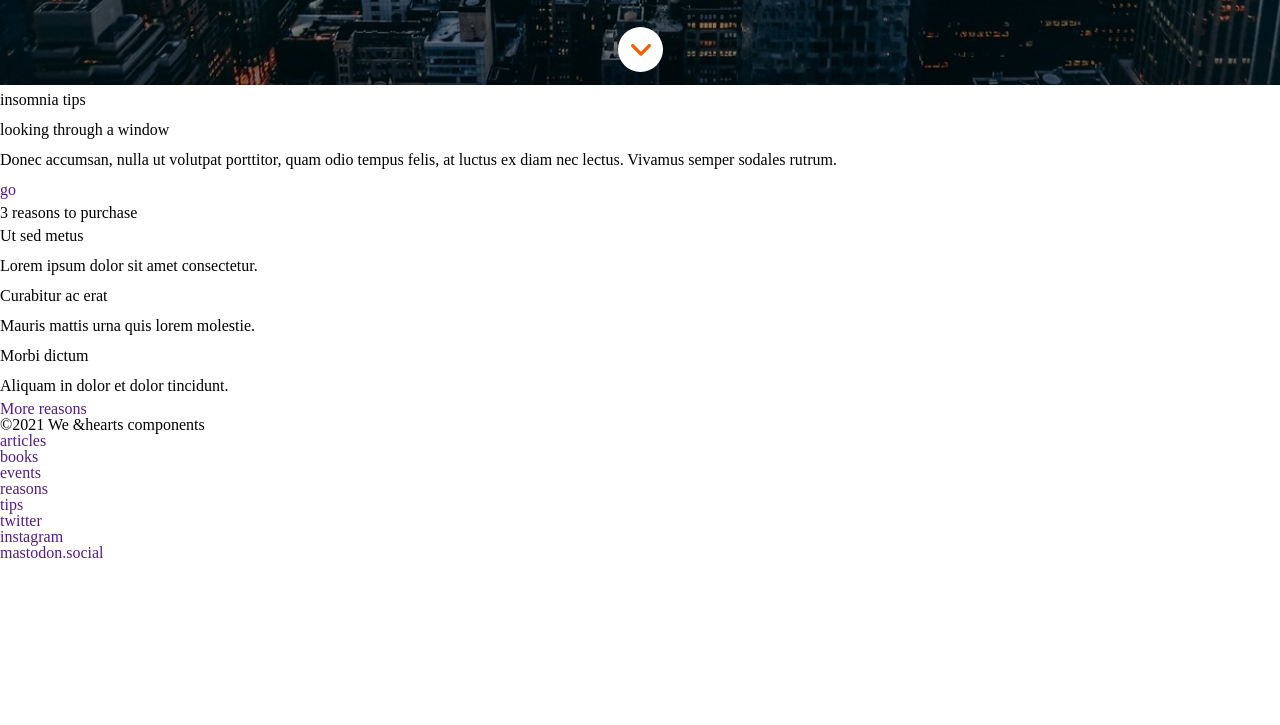
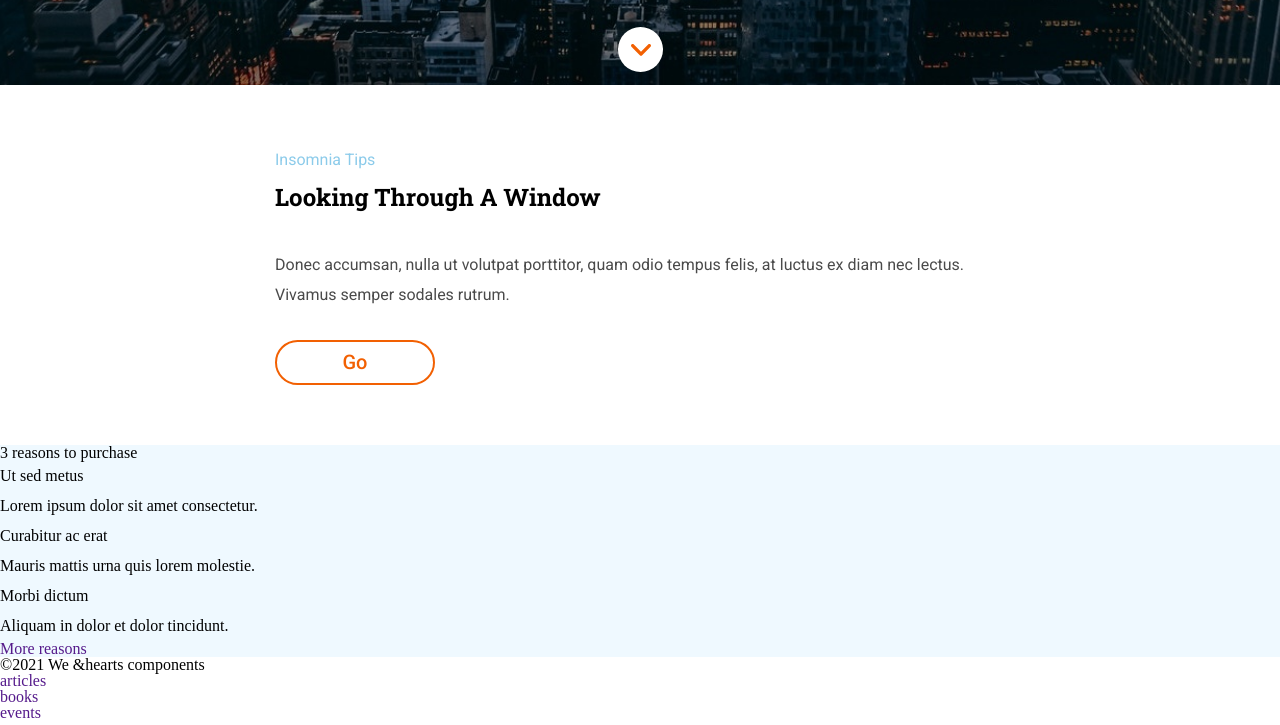
Before and after one commit to Adalab/modulo-1-evaluacion-final-Okia02, a website: page public/index.html in a window 1280 px wide. Shown: the part 715-1440 px from the top of the page. Before the commit the page ends 1276 px from the top, so only its background shows below. Drawn offline with Linux system fonts and the light colour scheme.

Commit message:
create main module2

```diff
--- a/public/index.html
+++ b/public/index.html
@@ -49,23 +49,26 @@
 
 
     <main class="main">
-      <aside class="extra__top">
-        <article class="extra">
-          <small class="extra__tips">insomnia tips</small>
+      <main class="main">
 
-          <div class="extra__news">
-            <h2 class="extra__news--title">looking through a window</h2>
-            <p class="extra__news--text">
-              Donec accumsan, nulla ut volutpat porttitor, quam odio tempus felis, at
-              luctus ex diam nec lectus. Vivamus semper sodales rutrum.
+        <aside class="main__top">
+
+          <article class="module2">
+
+            <small class="module2__tips">insomnia tips</small>
+
+            <div class="module2__news">
+              <h2 class="module2__news--title">looking through a window</h2>
+              <p class="module2__news--text">
+                Donec accumsan, nulla ut volutpat porttitor, quam odio tempus felis,
+                at luctus ex diam nec lectus. Vivamus semper sodales rutrum.
               </p>
             </div>
 
-          <div class="extra__btn">
-            <span class="extra__btn--box"
-              ><a class="extra__btn--link" href="">go</a></span
-            >
-          </div>
+
+              <span class="module2__btn"
+                ><a class="module2__btn--link" href="">go</a></span>
+
           </article>
         </aside>
 
@@ -75,28 +78,29 @@
           </div>
 
           <div class="info__article">
-          <article class="reason">
-            <h3 class="reason__title">Ut sed metus</h3>
-            <p class="reason__text">Lorem ipsum dolor sit amet consectetur.</p>
+            <article class="module3">
+              <h3 class="module3__title">Ut sed metus</h3>
+              <p class="module3__text">Lorem ipsum dolor sit amet consectetur.</p>
             </article>
 
-          <article class="reason">
-            <h3 class="reason__title">Curabitur ac erat</h3>
-            <p class="reason__text">Mauris mattis urna quis lorem molestie.</p>
+            <article class="module3">
+              <h3 class="module3__title">Curabitur ac erat</h3>
+              <p class="module3__text">Mauris mattis urna quis lorem molestie.</p>
             </article>
 
-          <article class="reason">
-            <h3 class="reason__title">Morbi dictum</h3>
-            <p class="reason__text">Aliquam in dolor et dolor tincidunt.</p>
+            <article class="module3">
+              <h3 class="module3__title">Morbi dictum</h3>
+              <p class="module3__text">Aliquam in dolor et dolor tincidunt.</p>
             </article>
           </div>
 
-        <div class="info__btn">
-          <span class="info__btn--box"
-            ><a class="info__btn--link" href="">More reasons</a></span
+          <div class="module3__btn">
+            <span class="module3__btn--box"
+              ><a class="module3__btn--link" href="">More reasons</a></span
             >
           </div>
         </section>
+      </main>
 
     </main>
 
--- a/src/scss/core/_variables.scss
+++ b/src/scss/core/_variables.scss
@@ -6,14 +6,23 @@ $navyBlue: #0271bc;
 $darkBlue: #304268;
 $black: #000;
 
-/*FONT-WEIGHT*/
-$RegularFontWeight: 400;
-$MediumFontWeight: 500;
+/*FONT-FAMILY*/
+$fontBold: 'Roboto Slab', serif;
+$fontRegular: 'Roboto', sans-serif;
+$fontMedium: 'Roboto', sans-serif;
 
-/*FONT-FAMILY*/
-$fontBold: "Roboto Slab", serif;
-$fontRegular: "Roboto", sans-serif, $RegularFontWeight;
-$fontMedium: "Roboto", sans-serif, $MediumFontWeight;
+/*ROBOTO FONT MIXINS*/
+
+@mixin robotoRegular {
+  font-family: $fontRegular;
+  font-weight: 400;
+}
+@mixin robotoMedium {
+  font-family: $fontMedium;
+  font-weight: 500;
+}
+
+
 
 /*FONT-SIZE*/
 $bigFont: 42px;
@@ -32,7 +41,10 @@ $adalabUrl: url("https://adalab.es");*/
 
 /*TITLES IN PAGE.HTML*/
 @mixin titleMain {
-  font: $black $fontBold $titleFont;
+  font-family: $fontBold;
+  font-size: $titleFont;
+  color: $black;
+  text-transform: capitalize;
   @media all and (min-width: 768px) {
     font: $tabletTitleFont;
     line-height: 45px;
--- a/src/scss/layout/_header.scss
+++ b/src/scss/layout/_header.scss
@@ -44,7 +44,7 @@
     }
   }
   &__subtitle {
-    font-family: $fontRegular;
+    @include robotoRegular;
     font-size: $basicFont;
     text-transform: none;
     @media all and (min-width: 768px) {
--- a/src/scss/layout/_page.scss
+++ b/src/scss/layout/_page.scss
@@ -0,0 +1,69 @@
+.main {
+  &__top {
+    background-color: $white;
+  }
+  &__bottom {
+    background-color: #eff9ff;
+  }
+}
+.module2 {
+  padding-left: 15px;
+  text-align: left;
+  margin-top: 30px;
+  @media all and (min-width: 768px) {
+    padding-left: 39px;
+  }
+  @media all and (min-width: 1024px) {
+    padding-left: 275px;
+    margin-top: 60px;
+  }
+  &__tips {
+    color: $lightBlue;
+    text-transform: capitalize;
+    @include robotoRegular;
+  }
+  &__news {
+    &--title {
+      margin-bottom: 15px;
+      @include titleMain;
+      @media all and (min-width: 768px) {
+        margin-bottom: 30px;
+      }
+    }
+    &--text {
+      color: #4a4a4a;
+      @include robotoRegular;
+      padding-right: 15px;
+      @media all and (min-width: 768px) {
+        padding-right: 60px;
+      }
+      @media all and (min-width: 1024px) {
+        padding-right: 275px;
+      }
+    }
+  }
+  &__btn {
+    width: 76px;
+    height: 45px;
+    border: 2px solid $brightOrange;
+    border-radius: 22.5px;
+    margin: 30px 0 45px 0;
+    display: flex;
+    justify-content: center;
+    align-items: center;
+    @media all and (min-width: 768px) {
+      width: 91px;
+      margin-bottom: 60px;
+    }
+    @media all and (min-width: 1280px) {
+      width: 160px;
+    }
+    &--link {
+      color: $brightOrange;
+      font-size: $btnFont;
+      @include robotoMedium;
+      line-height: 45px;
+      text-transform: capitalize;
+    }
+  }
+}
```
Also changed, not shown: src/html/partials/main.html (+29 -25 lines), public/assets/css/main.css, 1 other file. Lines whose indentation alone changed are shown as unchanged.
